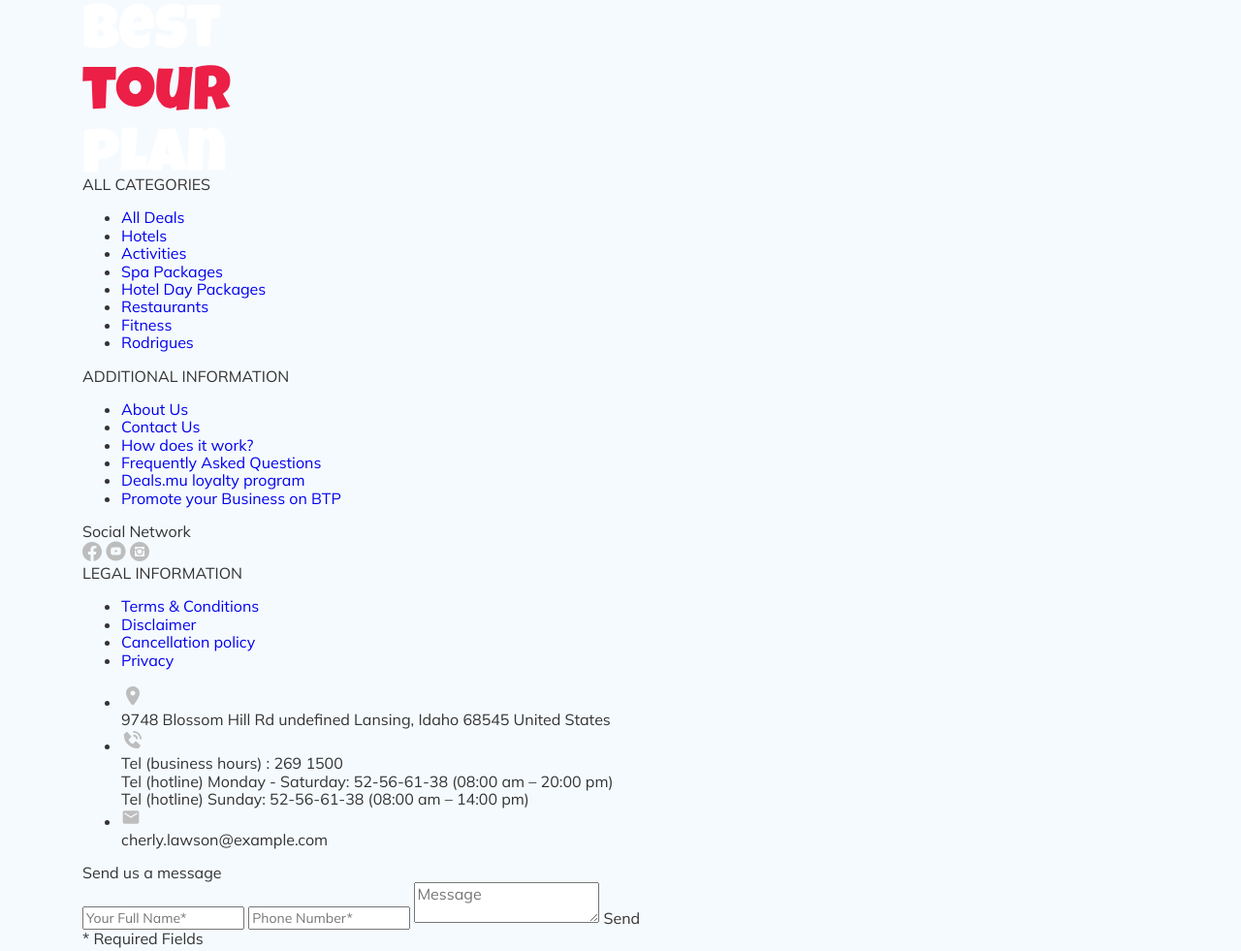
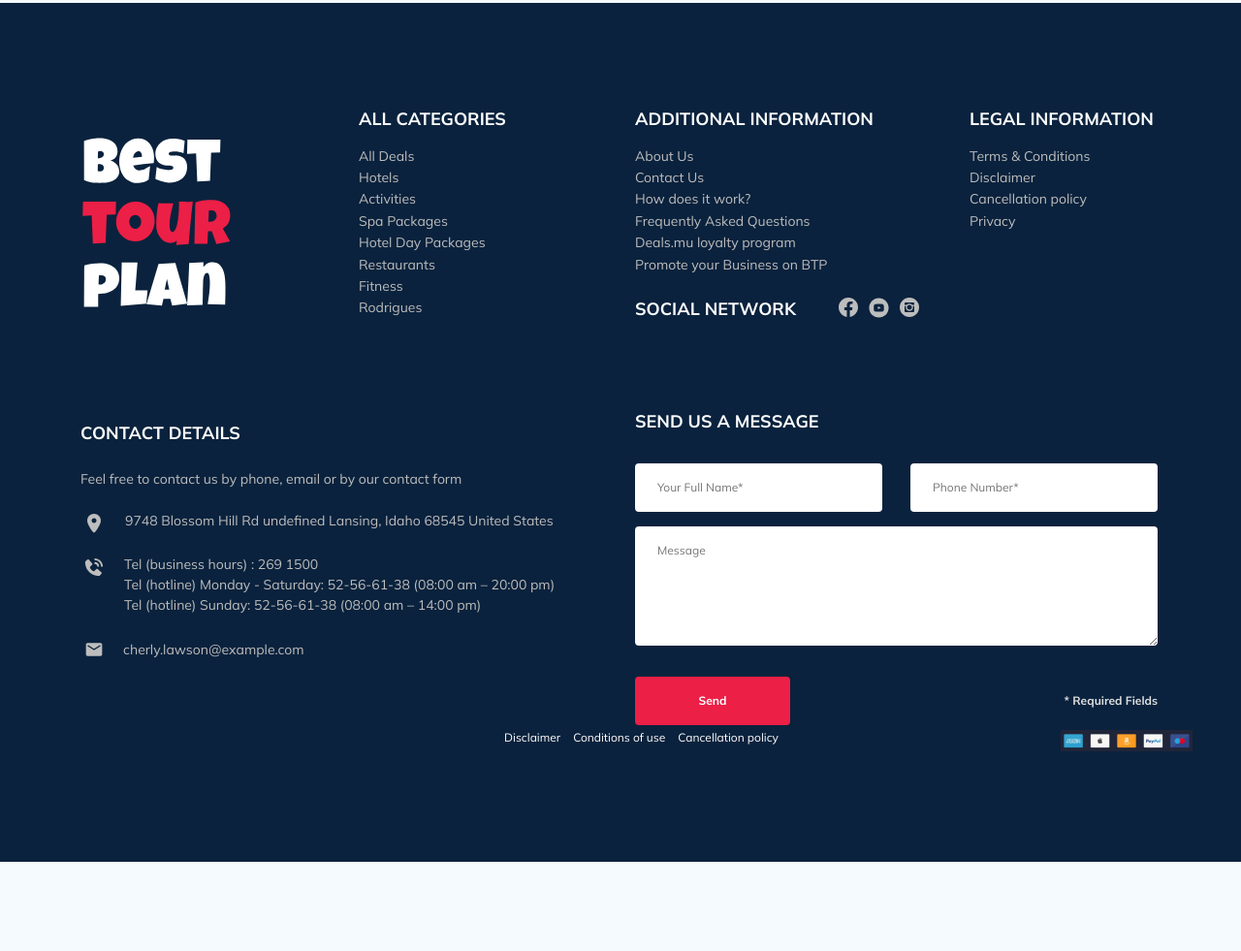
Before and after one commit to IliaZhukovskii/Tour-plan, a plain HTML site: page index.html in a window 1280 px wide. Shown: the part 2176-3157 px from the top of the page at 97% size. Drawn offline with nearby package versions, Linux system fonts and the light colour scheme.

Commit message:
create: wqewq

```diff
--- a/index.html
+++ b/index.html
@@ -290,7 +290,7 @@
 
      <footer class="footer">
           <div class="container">
-               <div class="footer__wrapp">
+               <div class="footer__wrap">
                     <div class="footer-logo">
                          <img src="img/footer-logo.svg" alt="logo">
                     </div>
@@ -319,10 +319,10 @@
                          </ul>
                     </div>
                     <div class="footer-social">
-                         <div class="footer__title">Social Network</div>
-                         <a href="#"><img src="img/fb.svg" alt="facebook" class="footer__social-icon"></a>
-                         <a href="#"><img src="img/yt.svg" alt="ytube" class="footer__social-icon"></a>
-                         <a href="#"><img src="img/inst.svg" alt="instagram" class="footer__social-icon"></a>
+                         <div class="footer__title footer__title--social">Social Network</div>
+                         <a href="#"><img src="img/fb.svg" alt="facebook" class="footer-social__icon"></a>
+                         <a href="#"><img src="img/yt.svg" alt="ytube" class="footer-social__icon"></a>
+                         <a href="#"><img src="img/inst.svg" alt="instagram" class="footer-social__icon"></a>
                     </div>
                     <div class="footer-legal">
                          <div class="footer__title">LEGAL INFORMATION</div>
@@ -333,45 +333,51 @@
                               <li><a href="#" class="footer__item">Privacy</a></li>
                          </ul>
                     </div>
-                    <div class="footer__contact">
-                         <div class="footer__text"></div>
+                    <div class="footer-contact">
+                         <div class="footer__title footer__title--contact">Contact Details</div>
+                         <div class="footer__text footer__text--contact"> Feel free to contact us by phone, email or by
+                              our
+                              contact form</div>
                          <ul class="footer__list">
-                              <li>
-                                   <div class="icon_wrap"><img src="img/footer-location.svg" alt="location"></div>
+                              <li class="footer-contact__item">
+                                   <div class="icon__wrap icon__wrap--location "><img src="img/footer-location.svg"
+                                             alt="location"></div>
                                    9748 Blossom Hill Rd undefined Lansing, Idaho 68545 United States
                               </li>
-                              <li>
-                                   <div class="icon_wrap"><img src="img/footer-phone.svg" alt="phone"></div>
+                              <li class="footer-contact__item">
+                                   <div class="icon__wrap icon__wrap--phone"><img src="img/footer-phone.svg"
+                                             alt="phone"></div>
                                    Tel (business hours) : 269 1500 <br>
                                    Tel (hotline) Monday - Saturday: 52-56-61-38 (08:00 am – 20:00 pm) <br>
                                    Tel (hotline) Sunday: 52-56-61-38 (08:00 am – 14:00 pm)
 
                               </li>
-                              <li>
-                                   <div class="icon_wrap"><img src="img/footer-email.svg" alt="email"></div>
+                              <li class="footer-contact__item footer-contact__item--email">
+                                   <div class="icon__wrap icon__wrap--email"><img src="img/footer-email.svg"
+                                             alt="email"></div>
                                    cherly.lawson@example.com
                               </li>
                          </ul>
                     </div>
 
-                    <div class="footer__form">
-                         <div class="footer__title">Send us a message</div>
+                    <div class="footer-form">
+                         <div class="footer__title footer__title--form">Send us a message</div>
                          <input type="text" class="footer__input" placeholder="Your Full Name*">
                          <input type="text" class="footer__input" placeholder="Phone Number*">
                          <textarea class="footer__textarea" placeholder="Message"></textarea>
-                         <buuton class="footer__button">Send</buuton>
-                         <div class="footer__text">* Required Fields</div>
+                         <button class="footer__button">Send</button>
+                         <div class="footer__text footer__text--form">* Required Fields</div>
                     </div>
 
-                    <div class="footer__bottom">
-                         <ul class="footer__bottom-list">
-                              <li class="footer__bottom-item">Disclaimer </li>
-                              <li class="footer__bottom-item">Conditions of use </li>
-                              <li class="footer__bottom-item">Cancellation policy</li>
+                    <div class="footer-bottom">
+                         <ul class="footer-bottom__list">
+                              <li class="footer-bottom__item">Disclaimer </li>
+                              <li class="footer-bottom__item">Conditions of use </li>
+                              <li class="footer-bottom__item">Cancellation policy</li>
                          </ul>
-                         <div class="footer__bottom-icons">
+                         <div class="footer-bottom__icons">
                               <a href="#"><img src="img/footer-bottom-icons.png" alt="icons"
-                                        class="footer__bottom-icon"></a>
+                                        class="footer-bottom__icon"></a>
                          </div>
                     </div>
                </div>
--- a/sass/_variables.sass
+++ b/sass/_variables.sass
@@ -2,3 +2,4 @@ $button-color: #EC1F46
 $text-color: #333333
 $dark: #0A223D
 $white: #ffffff
+$footer-color: #BDBDBD
--- a/sass/section/__footer.sass
+++ b/sass/section/__footer.sass
@@ -0,0 +1,152 @@
+.footer
+  background-color: $dark
+  padding-top: 108px
+  padding-bottom: 46px
+  color: $white
+  &__wrap
+    display: grid
+    grid-template-columns: 285px 285px 345px 230px
+    grid-template-rows: 172px 90px 380px 90px
+  &__title
+    font-style: normal
+    font-weight: bold
+    font-size: 18px
+    line-height: 23px
+    text-transform: uppercase
+    margin: 0 0 16px 0
+    &--social
+      margin-right: 44px
+    &--contact
+      margin-bottom: 25px
+    &--form
+      flex-basis: 100%
+      margin-bottom: 22px
+  &__list
+    padding: 0
+    margin: 0
+    list-style: none
+    color: $footer-color
+  &__item
+    font-style: normal
+    font-weight: normal
+    font-size: 14px
+    line-height: 160%
+    color: inherit
+  &-logo
+    grid-row: 1 / 3
+    img
+      margin-top: 31px
+  &__text
+    color: $footer-color
+    font-style: normal
+    font-weight: normal
+    font-size: 14px
+    line-height: 160%
+    &--contact
+      margin-bottom: 22px
+    &--form
+      font-style: normal
+      font-weight: bold
+      font-size: 12px
+      line-height: 15px
+      color: #E0E0E0
+  &-categories
+    grid-row: 1 / 3
+  &-additional
+    grid-row: 1 / 2
+  &-social
+    margin-top: 24px
+    display: flex
+    grid-row: 2 / 3
+    grid-column: 3 / 5
+    &__icon
+      margin-right: 11px
+  &-legal
+    grid-row: 1 / 2
+  &-contact
+    margin-top: 62px
+    margin-left: -2px
+    grid-column: 1 / 3
+    &__item
+      display: flex
+      margin-bottom: 14px
+      font-style: normal
+      font-weight: normal
+      font-size: 14px
+      line-height: 150%
+      &--email
+        margin-top: 25px
+  &-form
+    width: 539px
+    margin-top: 45px
+    display: flex
+    flex-wrap: wrap
+    justify-content: space-between
+    align-items: center
+    grid-column: 3 / 5
+  &__input
+    width: 255px
+    height: 50px
+    border: none
+    border-radius: 4px
+    font-style: normal
+    font-weight: normal
+    font-size: 12px
+    line-height: 15px
+    padding: 0 23px
+    outline: none
+    margin-bottom: 5px
+  &__textarea
+    width: 359px
+    height: 123px
+    border-radius: 4px
+    outline: none
+    border: none
+    flex-basis: 100%
+    overflow: hidden
+    font-size: 12px
+    color: #BDBDBD
+    padding: 18px 23px
+    margin-bottom: 22px
+  &__button
+    background-color: $button-color
+    width: 160px
+    height: 50px
+    border-radius: 4px
+    border: none
+    outline: none
+    color: $white
+    font-style: normal
+    font-weight: bold
+    font-size: 12px
+    line-height: 15px
+  &-bottom
+    display: flex
+    justify-content: flex-end
+    grid-column: 1 / 5
+    &__list
+      display: flex
+      list-style: none
+      margin: 0
+      padding: 0
+      margin-right: 278px
+    &__item
+      font-style: normal
+      font-weight: normal
+      font-size: 12px
+      line-height: 15px
+      margin-right: 13px
+.icon__wrap
+  margin-right: 20px
+  &--location
+    margin-top: 1px
+    margin-left: 2px
+  &--phone
+    margin-top: 2px
+    margin-left: 2px
+  &--email
+    margin-left: 4px
+input[type~="text"]
+    font-size: 12px
+    line-height: 15
+    color: #BDBDBD
```
Also changed, not shown: css/style.css, 1 other file.
